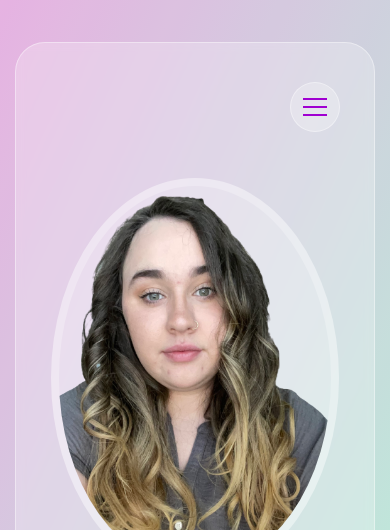
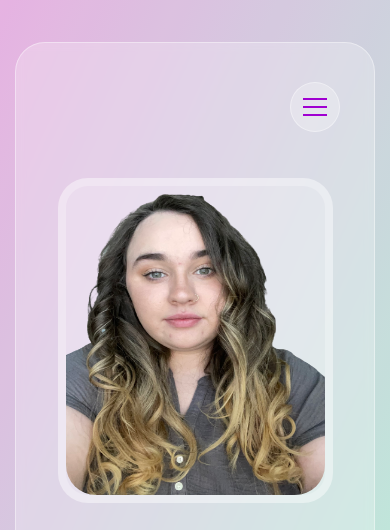
Before and after one commit to Hdavis73/Portfolio-Website, a plain HTML site: page index.html in a window 390 px wide. Shown: the top 530 px of the page. Drawn offline with Linux system fonts and the light colour scheme.

Commit message:
changed the main image from circular to rectangular

```diff
--- a/styles.css
+++ b/styles.css
@@ -514,14 +514,14 @@ header.active .nav-toggler span::after {
     height:400px;
     /* width:75%; */
     background-color: var(--white-alpha-25);
-    border-radius: 50%;
+    border-radius: 30px;
     border: 8px solid var(--white-alpha-25);
     margin: auto;
 }
 
 .home-img .img-box img {
     width: 100%;
-    border-radius: 50%;
+    border-radius: 30px;
 
 }
 
@@ -943,6 +943,7 @@ header.active .nav-toggler span::after {
 
     .home-img .img-box {
         max-width: 300px;
+        max-height: 350px;
     }
 
     .home-text {
@@ -999,6 +1000,11 @@ header.active .nav-toggler span::after {
         font-size: 2.5rem;
     }
 
+    .home-img .img-box {
+        max-width: 275px;
+        max-height: 325px;
+    }
+
     .home-text h1 {
         font-size: 2.2rem;
     }
```
